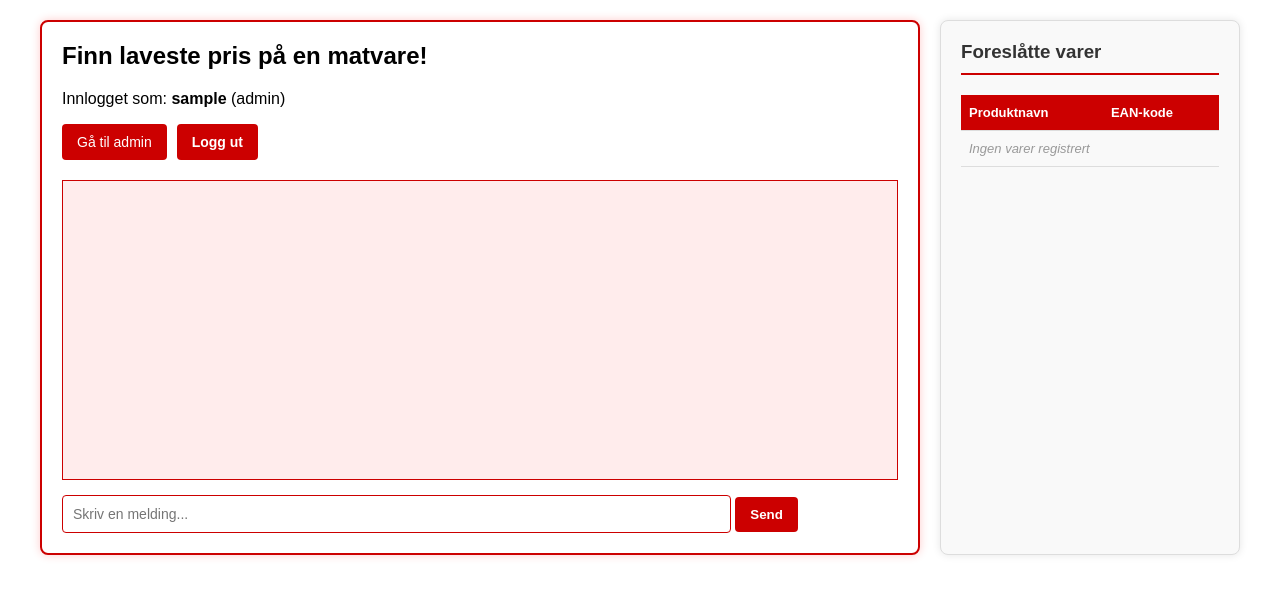
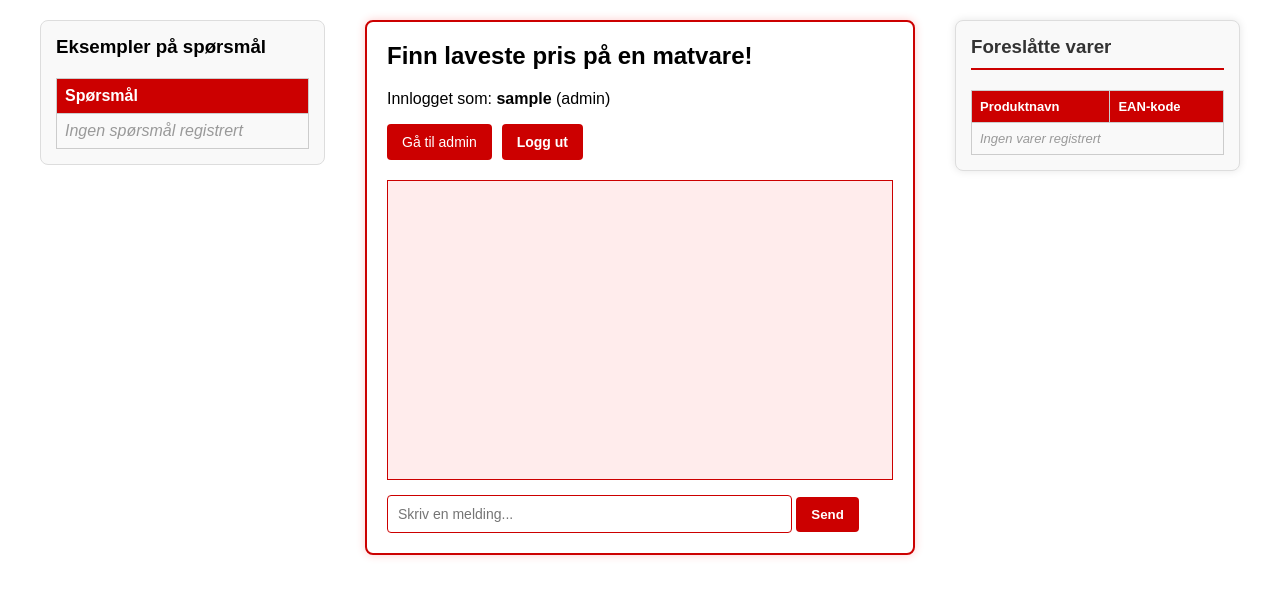
Before and after one commit to majskolbe/IS-115-PHP, a PHP site: page /index.php?page=chat in a window 1280 px wide. Shown: the top 597 px of the page. Run offline with PHP 8.4, Linux system fonts and the light colour scheme; the visitor is signed in with stand-in values (Sample User, id 1); data that the repository does not hold is empty; a stand-in replaces the project's code that opens the database connection; some libraries are stand-ins or nearby versions.

Commit message:
Spørsmål på siden
Ny tabell med spørsmål man kan stille til chatboten på venstre side av chatvinduet.

```diff
--- a/app/Models/UserModel.php
+++ b/app/Models/UserModel.php
@@ -78,5 +78,12 @@ class UserModel {
             return [];
         }
     }
+
+    public function getAllExampleQuestions(): array {
+    $stmt = $this->db->prepare("SELECT question FROM questions ORDER BY id ASC");
+    $stmt->execute();
+    return $stmt->fetchAll(PDO::FETCH_ASSOC);
+    }
+
 }
 ?>
--- a/app/Views/ChatView.php
+++ b/app/Views/ChatView.php
@@ -5,10 +5,10 @@
 <!DOCTYPE html>
 <html lang="en">
 <head>
-    <meta charset="UTF-8">
-    <meta name="viewport" content="width=device-width, initial-scale=1.0">
-    <title>Chat - Finn laveste pris</title>
-    <link rel="stylesheet" href="public/css/style.css">
+  <meta charset="UTF-8">
+  <meta name="viewport" content="width=device-width, initial-scale=1.0">
+  <title>Chat - Finn laveste pris</title>
+  <link rel="stylesheet" href="public/css/style.css">
 </head>
 <body class="chat-body">
 <?php
@@ -17,6 +17,30 @@ $username = htmlspecialchars($_SESSION['user']['username']);
 ?>
 
 <div class="chat-wrapper">
+  <!-- Venstre sidebar: Eksempelspørsmål -->
+  <div class="question-sidebar">
+    <h3>Eksempler på spørsmål</h3>
+    <table class="question-table">
+      <thead>
+        <tr><th>Spørsmål</th></tr>
+      </thead>
+      <tbody>
+        <?php if (!empty($exampleQuestions)): ?>
+          <?php foreach ($exampleQuestions as $q): ?>
+            <tr>
+              <td><?= htmlspecialchars($q['question']) ?></td>
+            </tr>
+          <?php endforeach; ?>
+        <?php else: ?>
+          <tr>
+            <td class="no-data">Ingen spørsmål registrert</td>
+          </tr>
+        <?php endif; ?>
+      </tbody>
+    </table>
+  </div>
+
+  <!-- Midten: Chat -->
   <div class="chat-container">
     <h2>Finn laveste pris på en matvare!</h2>
     <p>Innlogget som: <strong><?= $username ?></strong> (<?= $role ?>)</p>
@@ -35,6 +59,7 @@ $username = htmlspecialchars($_SESSION['user']['username']);
     <button onclick="sendMessage()">Send</button>
   </div>
 
+  <!-- Høyre sidebar: Foreslåtte varer -->
   <div class="ean-sidebar">
     <h3>Foreslåtte varer</h3>
     <table class="ean-table">
@@ -91,10 +116,9 @@ $username = htmlspecialchars($_SESSION['user']['username']);
     }
   }
 
-  // Legg til Enter-tast som trigger sendMessage()
   document.getElementById("userInput").addEventListener("keydown", function(event) {
     if (event.key === "Enter") {
-      event.preventDefault(); // Hindrer linjeskift
+      event.preventDefault();
       sendMessage();
     }
   });
--- a/index.php
+++ b/index.php
@@ -45,6 +45,8 @@ switch ($page) {
     case 'chat':
         $authController->checkAccess(); // alle innloggede brukere
         $eanCodes = $userModel->getAllEanCodes();
+        // Hent eksempel-spørsmål til chatboten
+        $exampleQuestions = $userModel->getAllExampleQuestions();
         require_once __DIR__ . '/app/Views/ChatView.php';
         break;
 
@@ -67,4 +69,6 @@ switch ($page) {
             exit;
         }
 }
+
+
 ?>
--- a/public/css/style.css
+++ b/public/css/style.css
@@ -404,3 +404,43 @@ table tbody tr:hover {
         width: 100%;
     }
 }
+
+.chat-wrapper {
+  display: flex;
+  flex-direction: row;
+  gap: 40px;
+  align-items: flex-start;
+}
+
+.question-sidebar,
+.ean-sidebar {
+  flex: 1;
+  background-color: #f9f9f9;
+  padding: 15px;
+  border-radius: 8px;
+  border: 1px solid #ddd;
+}
+
+.chat-container {
+  flex: 2;
+}
+
+.question-table,
+.ean-table {
+  width: 100%;
+  border-collapse: collapse;
+}
+
+.question-table th,
+.question-table td,
+.ean-table th,
+.ean-table td {
+  border: 1px solid #ccc;
+  padding: 8px;
+  text-align: left;
+}
+
+.no-data {
+  text-align: center;
+  font-style: italic;
+}
```
